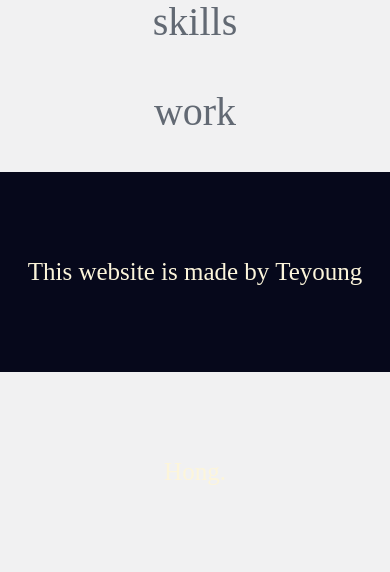
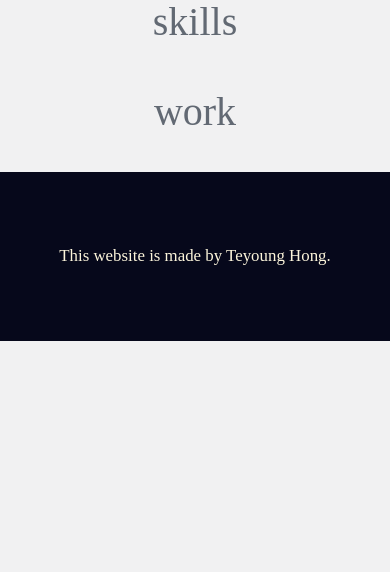
Before and after one commit to Teyoung-Hong/teyoung_portfolio, a Django app: page /portfolio/main/ in a window 390 px wide. Shown: the part 882-1454 px from the top of the page. After the commit the page ends 1223 px from the top, so only its background shows below. Run offline with Django 3.2, Linux system fonts and the light colour scheme; data comes from the database, SQL or seed files in the repository; some libraries are stand-ins or nearby versions.

Commit message:
responsive added

```diff
--- a/static/css/base.css
+++ b/static/css/base.css
@@ -40,12 +40,12 @@ margin:50px auto;
 }
 
 footer{
-  height:20rem;
+  height:20vh;
   text-align:center;
   background-color:#06081B;
   color:#FCF5DB;
-  font-size:2.5rem;
-  line-height:20rem;
+  font-size:2vh;
+  line-height:20vh;
 }
 
 .is_active{
--- a/static/css/main.css
+++ b/static/css/main.css
@@ -68,3 +68,13 @@ h1{
 #work_item{
   font-size:2rem;
 }
+
+@media screen and (min-width:480px) {
+  .h1 {
+    font-size:7rem;
+  }
+
+  .header_h-sub{
+    font-size:2rem;
+  }
+}
--- a/templates/main.html
+++ b/templates/main.html
@@ -14,7 +14,7 @@
   <meta charset="utf-8">
   <meta name="keywords" content=",,,">
   <meta name="description" content="">
-  <meta name="viewport" content="width=device-width">
+  <meta name="viewport" content="width=device-width,initial-scale=1">
   <meta http-equiv="X-UA-Compatible" content="IE=edge">
   <title>Teyoung Hong</title>
   <!-- BootstrapのCSS読み込み -->
```
